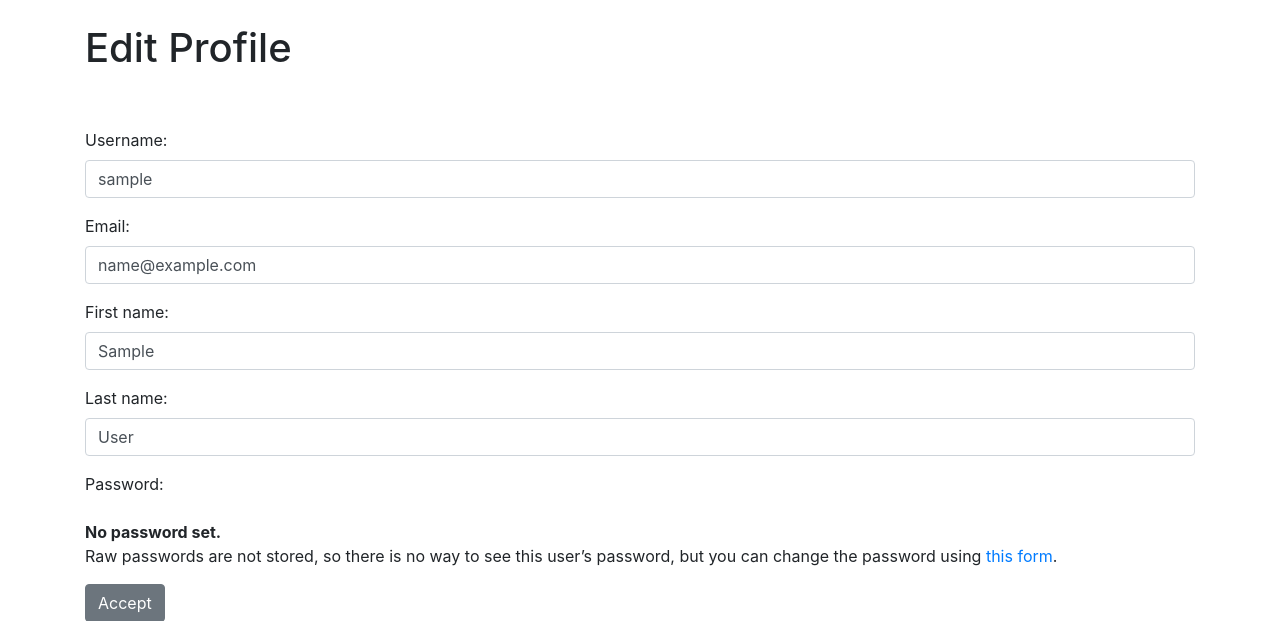
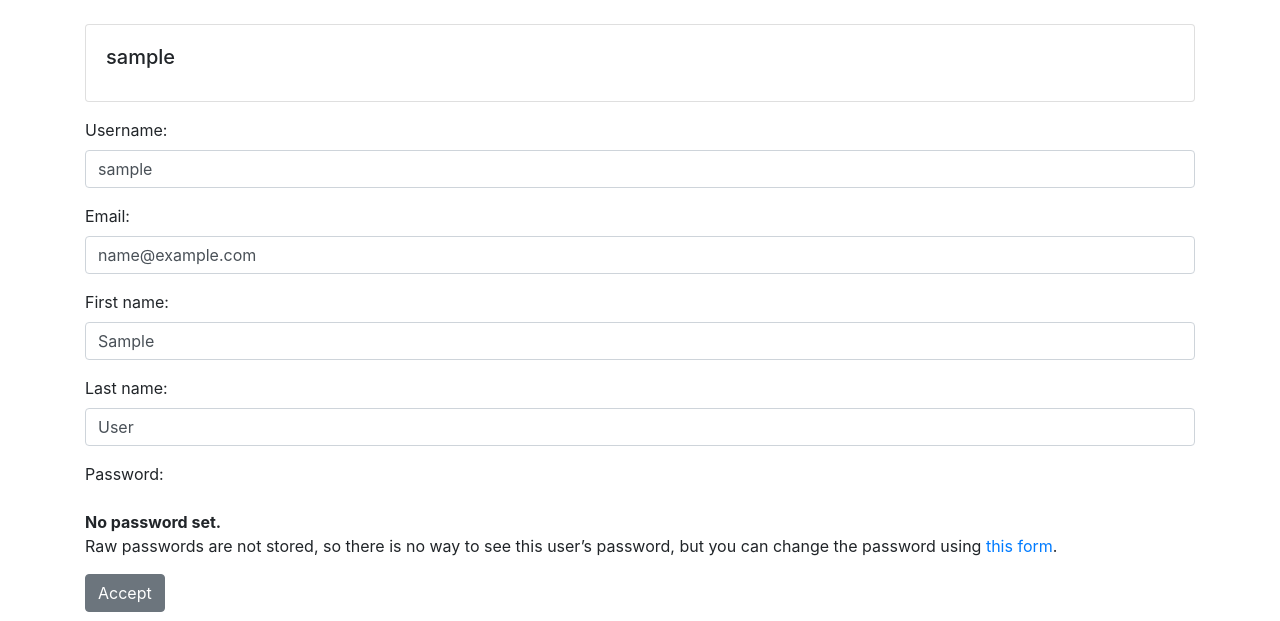
Before and after one commit to miseriae/yasb_django, a Django app: page /users/edit-profile/ in a window 1280 px wide. Shown: the part 56-677 px from the top of the page. Run offline with Django 3.2, Linux system fonts and the light colour scheme; the visitor is signed in with stand-in values (Sample User, id 1); some libraries are stand-ins or nearby versions.

Commit message:
Add user profile feature

```diff
--- a/blog/admin.py
+++ b/blog/admin.py
@@ -1,5 +1,6 @@
 from django.contrib import admin
-from .models import Post
+from .models import Post, Profile
 
 
 admin.site.register(Post)
+admin.site.register(Profile)
--- a/users/templates/registration/edit-profile.html
+++ b/users/templates/registration/edit-profile.html
@@ -3,8 +3,25 @@
 {% block title %}Edit Profile{% endblock title %}
 
 {% block content %}
-<h1>Edit Profile</h1>
+<!-- <h1>Edit Profile</h1>
 <br/><br/>
+{{ user.profile.bio }}
+<br/><br/> -->
+<div class="card mb-3">
+  <div class="row no-gutters">
+      {% if user.profile.profile_pic %}
+      <div class="col-md-2">
+          <img src="{{ user.profile.profile_pic.url }}" class="card-img">
+      </div>
+      {% endif %}
+      <div class="col-md-10">
+          <div class="card-body">
+              <h5 class="card-title">{{ user.username }}</h5>
+              <p class="card-text">{{ user.profile.bio }}</p>
+          </div>
+      </div>
+  </div>
+</div>
 
 <div class="form-group">
     <form method="post">
```
Also changed, not shown: blog/models.py (+19 -0 lines), blog/templates/article-detail.html (+18 -1 lines), blog/migrations/0004_auto_20200921_1825.py (added), blog/migrations/0005_profile_profile_pic.py (added).
